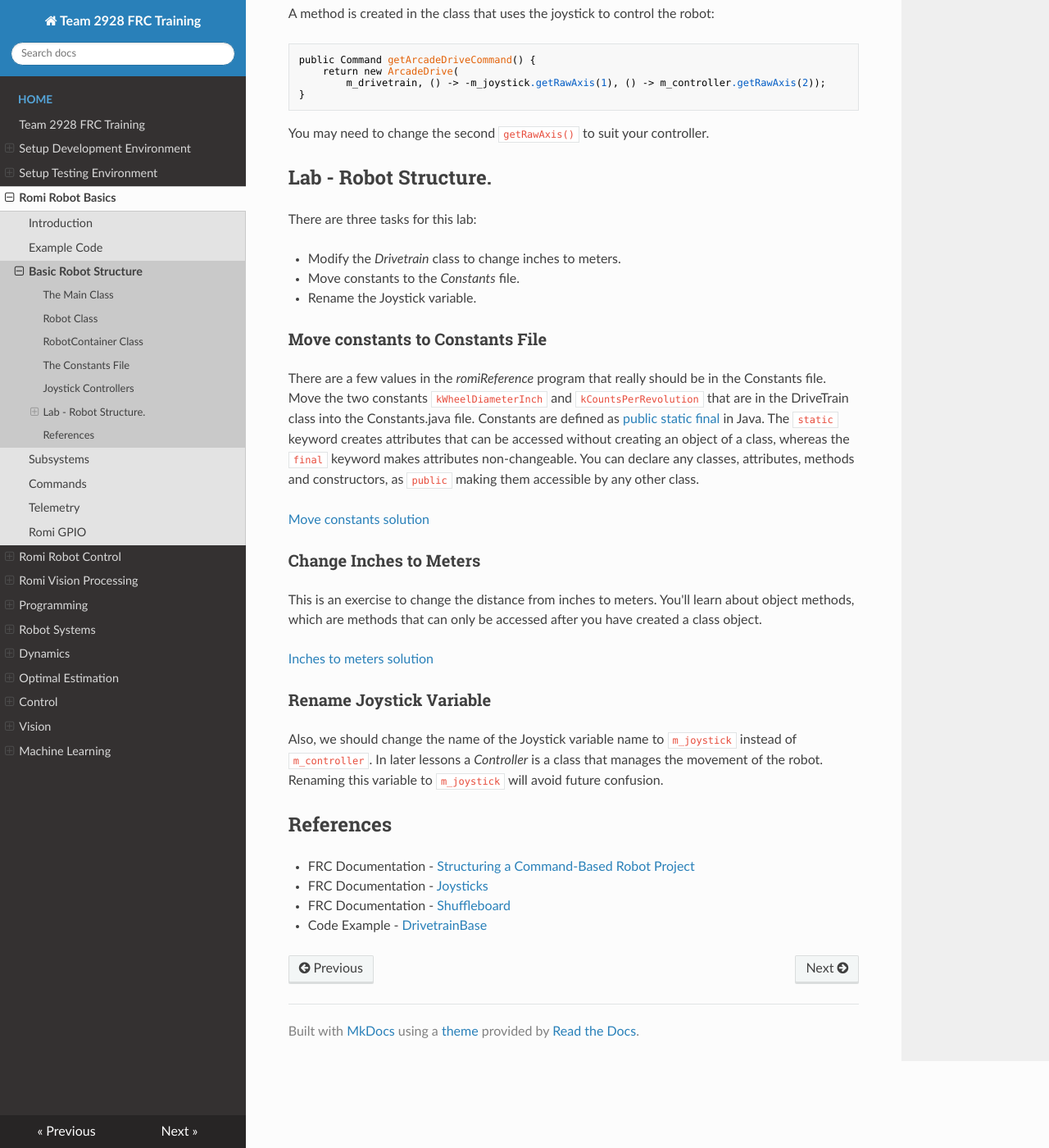
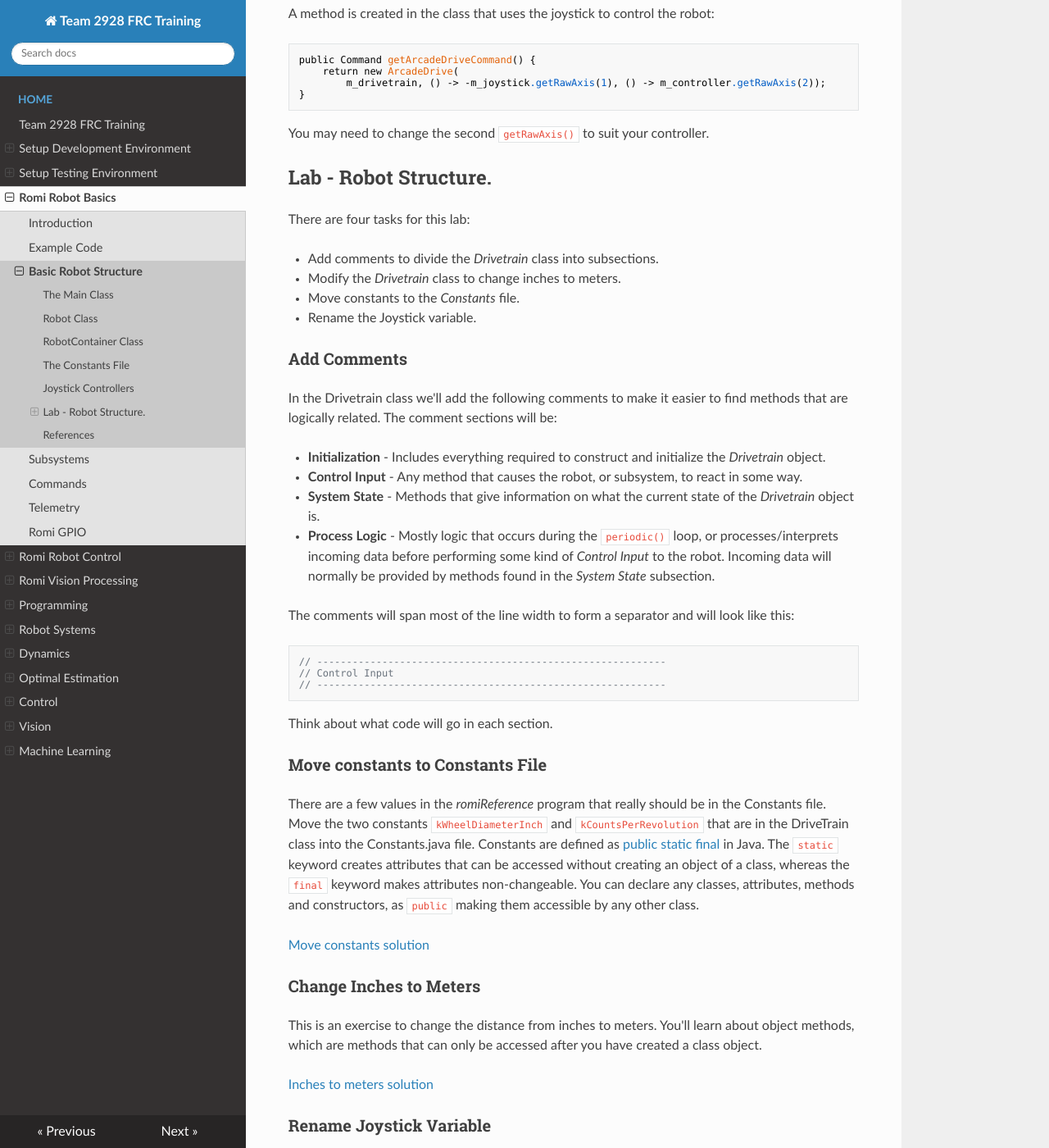
Before and after one commit to FRC-2928/FRC-Programmer-Training, an MkDocs documentation site: the page built from docs/Romi/SC/romiStructure.md, in a window 1280 px wide and 1400 px high, scrolled down 3866 px. Shown: the whole window at 82% size. Built offline with MkDocs 1.6.1, drawn with Linux system fonts in a browser that asks for light colours; nearby versions of some CDN libraries.

Commit message:
Added comments to Robot Structure

```diff
--- a/docs/Romi/SC/romiStructure.md
+++ b/docs/Romi/SC/romiStructure.md
@@ -48,11 +48,28 @@ A method is created in the class that uses the joystick to control the robot:
 You may need to change the second `getRawAxis()` to suit your controller.
 
 ## Lab - Robot Structure.
-There are three tasks for this lab:
+There are four tasks for this lab:
 
+- Add comments to divide the *Drivetrain* class into subsections.
 - Modify the *Drivetrain* class to change inches to meters.
 - Move constants to the *Constants* file.
 - Rename the Joystick variable.
+
+### Add Comments
+In the Drivetrain class we'll add the following comments to make it easier to find methods that are logically related.  The comment sections will be:
+
+- **Initialization** - Includes everything required to construct and initialize the *Drivetrain* object.
+- **Control Input** - Any method that causes the robot, or subsystem, to react in some way.
+- **System State** - Methods that give information on what the current state of the *Drivetrain*  object is.
+- **Process Logic** - Mostly logic that occurs during the `periodic()` loop, or processes/interprets incoming data before performing some kind of *Control Input* to the robot.  Incoming data will normally be provided by methods found in the *System State* subsection.
+
+The comments will span most of the line width to form a separator and will look like this:
+
+    // -----------------------------------------------------------
+    // Control Input
+    // -----------------------------------------------------------
+
+Think about what code will go in each section.
 
 ### Move constants to Constants File
 There are a few values in the *romiReference* program that really should be in the Constants file.  Move the two constants `kWheelDiameterInch` and `kCountsPerRevolution` that are in the DriveTrain class into the Constants.java file. Constants are defined as [public](https://www.w3schools.com/java/ref_keyword_public.asp) [static](https://www.w3schools.com/java/ref_keyword_static.asp) [final](https://www.w3schools.com/java/ref_keyword_final.asp) in Java.  The `static` keyword creates attributes that can be accessed without creating an object of a class, whereas the `final` keyword makes attributes non-changeable.  You can declare any classes, attributes, methods and constructors, as `public` making them accessible by any other class.
```
Also changed, not shown: docs/SoftwareInstall/vscodeSoftware.md (+1 -1 lines).
